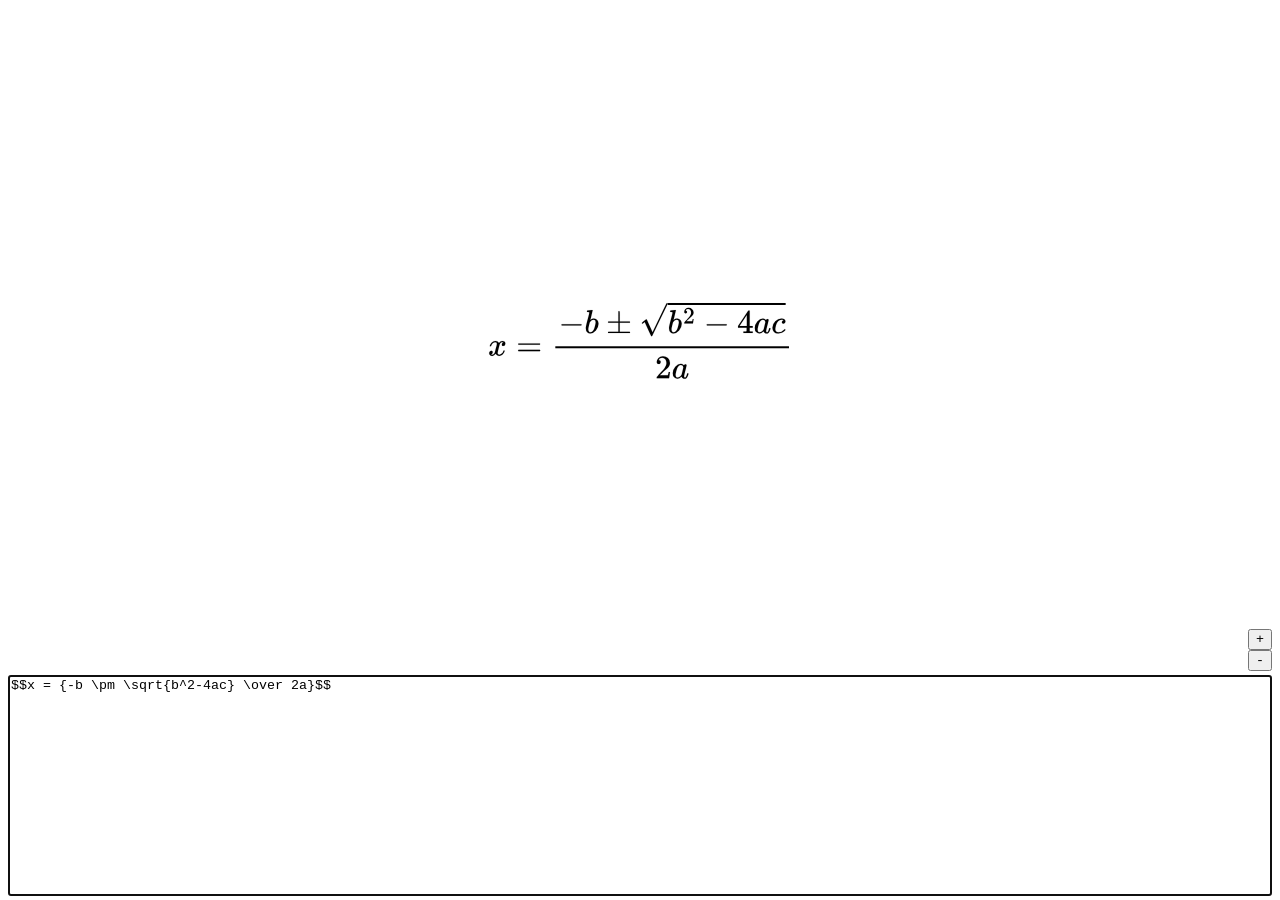
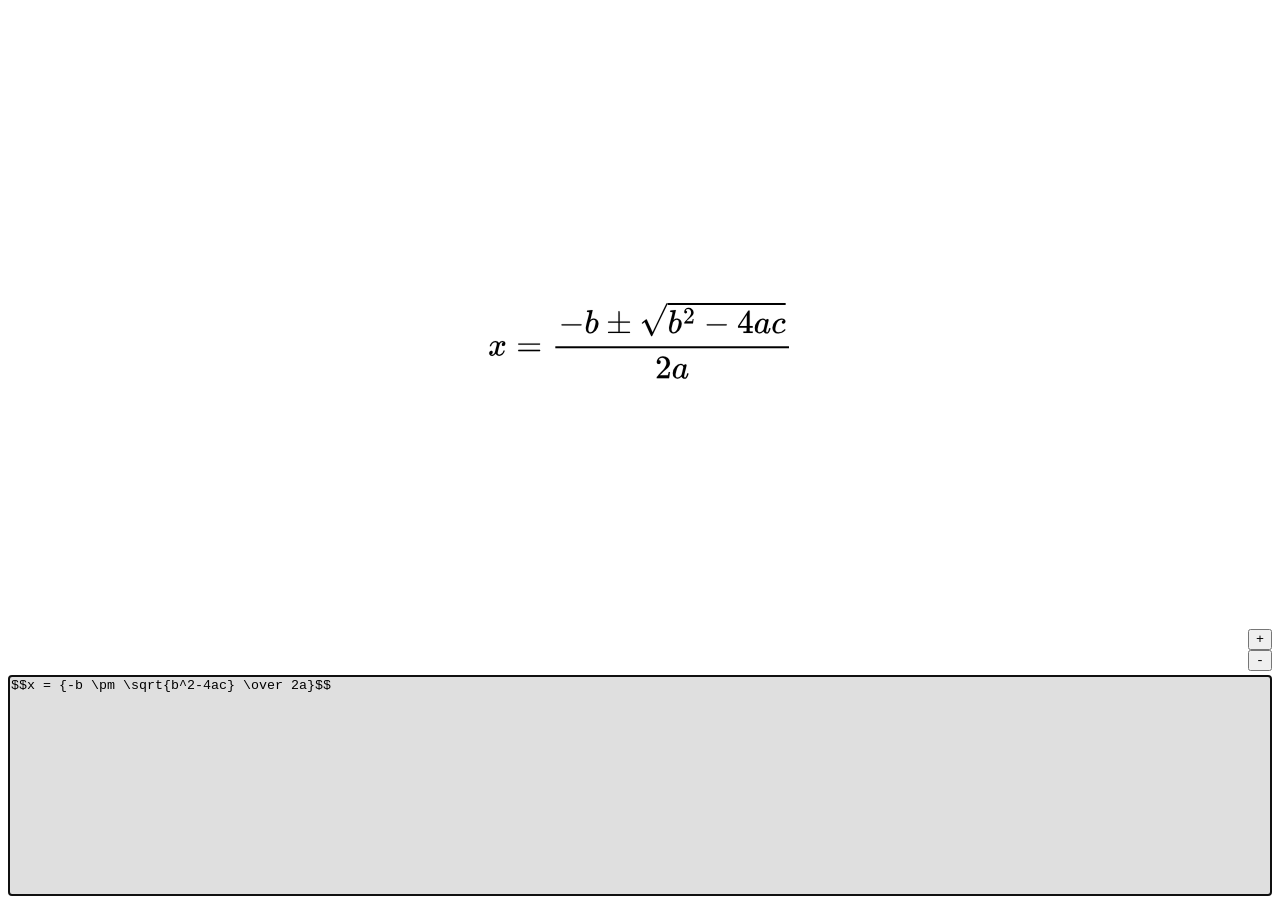
Before and after one commit to ashenm/tools, a Jekyll site: the page built from latex.html, in a window 1280 px wide. Built offline with Jekyll 4.4.1, drawn with Linux system fonts in a browser that asks for light colours; nearby versions of some CDN libraries.

Commit message:
Minor style revisions

```diff
--- a/latex.html
+++ b/latex.html
@@ -39,6 +39,8 @@ keywords: ashen, gunaratne, ashen m. gunaratne, mathematics, asciimath, latex, t
     textarea#raw {
       height: 25%;
       display: block;
+      border-radius: 0.125rem;
+      background: #DFDFDF;
       resize: none;
       width: 100%;
     }
```
